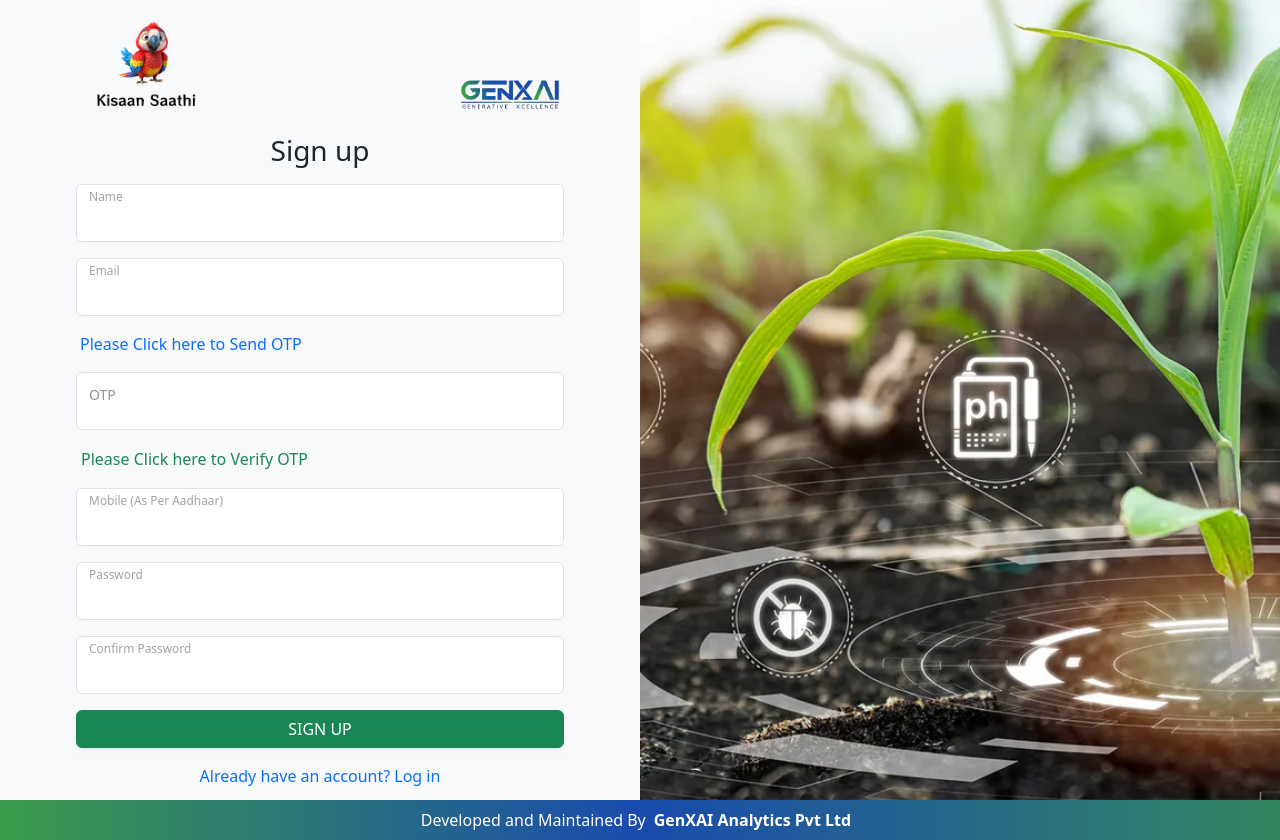
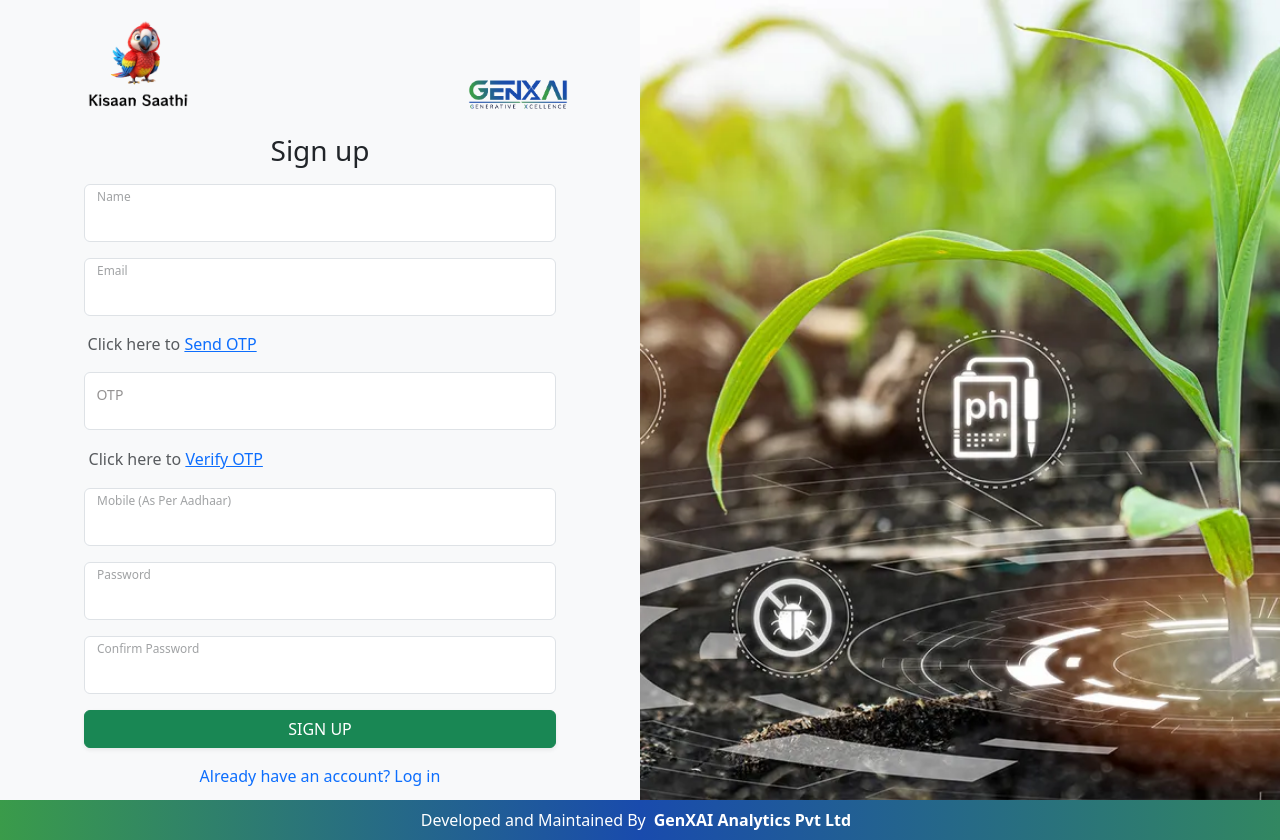
Before and after one commit to kisaan-saathi/Agritech_Frontend, a Next.js app: page /signup in a window 1280 px wide. Built offline with nearby package versions, Linux system fonts and the light colour scheme.

Commit message:
change text for send otp and verify otp

```diff
--- a/app/signup/page.tsx
+++ b/app/signup/page.tsx
@@ -114,11 +114,20 @@ export default function Signup() {
           />
           <div className="mb-3 d-flex justify-content-between align-items-center px-1">
             <span
-              className={otpVerified || countdown ? "text-muted" : "text-primary cursor-pointer"}
+              className={otpVerified || countdown ? "text-muted" : "cursor-pointer"}
               style={{ cursor: otpVerified || countdown ? "not-allowed" : "pointer" }}
               onClick={otpVerified || countdown ? undefined : handleSendOTP}
             >
-              {otpSent ? "Resend OTP" : "Please Click here to Send OTP"}
+              {otpSent ? (
+                <>
+                  <span className="text-muted">Resend OTP</span>
+                </>
+              ) : (
+                <>
+                  <span className="text-muted">Click here to </span>
+                  <span className="text-primary text-decoration-underline">Send OTP</span>
+                </>
+              )}
             </span>
             {countdown && <span className="text-muted">{countdown}s</span>}
           </div>
@@ -132,11 +141,12 @@ export default function Signup() {
           <div className="mb-3 ml-1">
             <button
               type="button"
-              className="text-success btn btn-link text-decoration-none ml-0 p-0"
+              className="btn btn-link text-decoration-none ml-0 p-0"
               onClick={handleVerifyOTP}
               disabled={otpVerified}
             >
-              Please Click here to Verify OTP
+              <span className="text-muted">Click here to </span>
+              <span className="text-primary text-decoration-underline">Verify OTP</span>
             </button>
           </div>
           <FormField
--- a/components/auth/AuthLayout.tsx
+++ b/components/auth/AuthLayout.tsx
@@ -19,7 +19,7 @@ export default function AuthLayout({ title, children }: AuthLayoutProps) {
             <div className="login d-flex align-items-center h-100">
               <div className="container">
                 <div className="row">
-                  <div className="d-flex justify-content-between align-items-end m-2 px-4">
+                  <div className="d-flex justify-content-between align-items-end m-2 px-2">
                     <div className="flex flex-col items-center space-x-3">
                       <img
                         className="box shake-after-10s"
```
